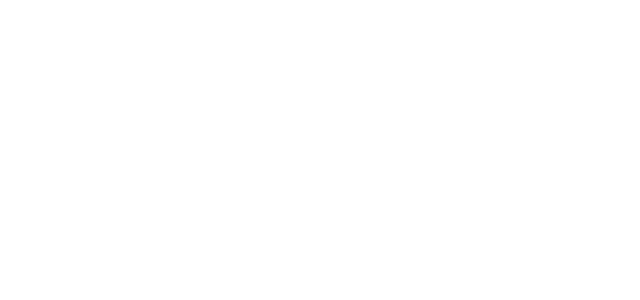
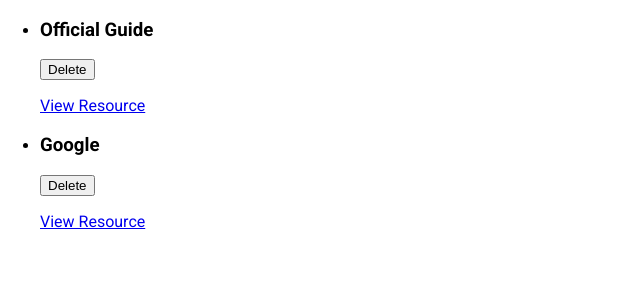
Before and after one commit to rikuto-mikado/vue-lesson-20, a Vue app: page / in a window 1280 px wide. Shown: the top 300 px of the page, without its empty margins (0-640 px from the left). Built offline with nearby package versions, Linux system fonts and the light colour scheme.

Commit message:
code updated

```diff
--- a/src/App.vue
+++ b/src/App.vue
@@ -41,3 +41,19 @@ export default {
 
 }
 </script>
+
+<style>
+@import url('https://fonts.googleapis.com/css2?family=Roboto:wght@400;700&display=swap');
+
+* {
+  box-sizing: border-box;
+}
+
+html {
+  font-family: 'Roboto', sans-serif;
+}
+
+body {
+  margin: 0;
+}
+</style>
--- a/src/main.js
+++ b/src/main.js
@@ -1,3 +1,5 @@
 import { createApp } from 'vue';
 
-createApp({}).mount('#app');
+import App from './App.vue'
+
+createApp(App).mount('#app');
```
